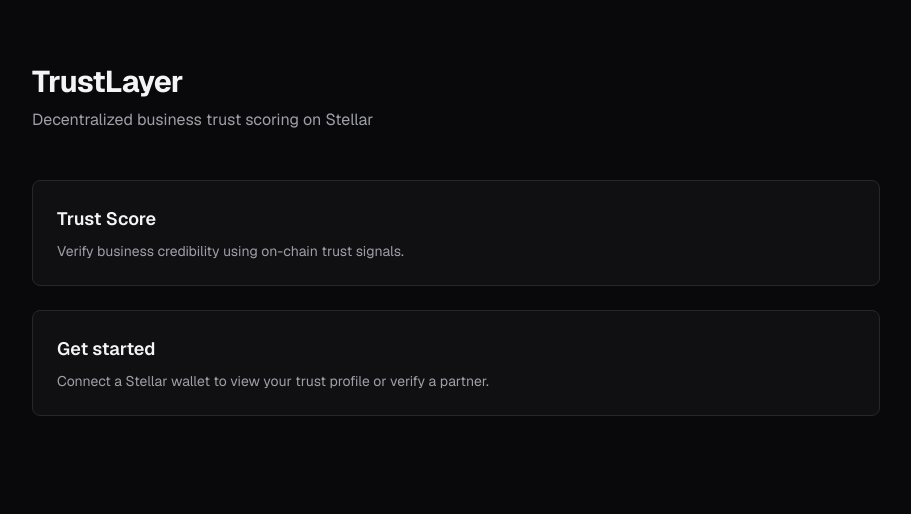
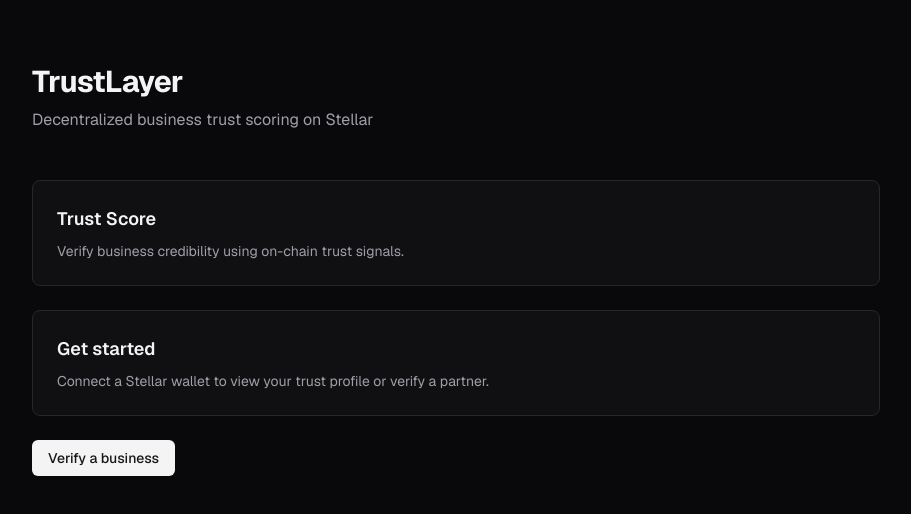
Before and after one commit to TrustLayer-Org/TrustLayer-Frontend, a Next.js app: page / in a window 1280 px wide. Shown: the top 514 px of the page, without its empty margins (184-1095 px from the left). Built offline with nearby package versions, Linux system fonts and the light colour scheme.

Commit message:
feat(home): link to the verify page

```diff
--- a/src/app/page.js
+++ b/src/app/page.js
@@ -1,3 +1,5 @@
+import Link from "next/link";
+
 export default function Home() {
   return (
     <div className="min-h-screen bg-zinc-950 text-zinc-100 font-sans">
@@ -24,6 +26,12 @@
               partner.
             </p>
           </div>
+          <Link
+            href="/verify"
+            className="inline-flex items-center justify-center rounded-md bg-zinc-100 px-4 py-2 text-sm font-medium text-zinc-900 hover:bg-white"
+          >
+            Verify a business
+          </Link>
         </section>
       </main>
     </div>
```
